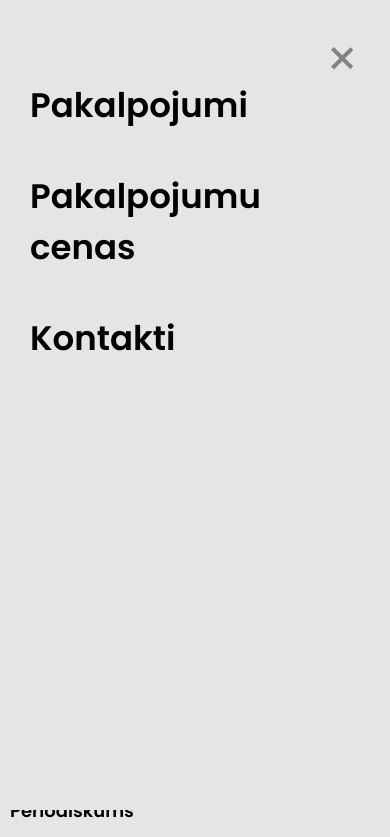
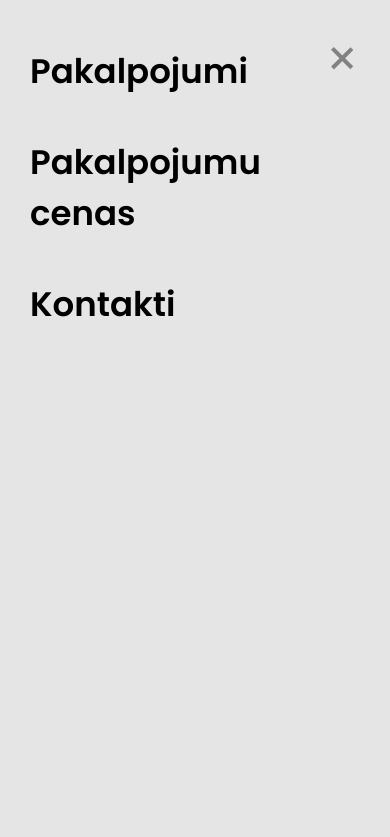
Before and after one commit to EdgarK333/test2, a plain HTML site: page index.html in a window 390 px wide. Both pictures are taken after a click on the button 337 px from the left and 59 px from the top of the page. Shown: the top 837 px of the page. Drawn offline with nearby package versions, Linux system fonts and the light colour scheme.

Commit message:
Add files via upload

```diff
--- a/media.css
+++ b/media.css
@@ -11,9 +11,6 @@
     right: 30px;
   }
 
-  .nav-button {
-    position: fixed;
-  }
 
   .nav.open .nav-list {
     position: fixed;
@@ -29,6 +26,9 @@
     font-size: 34px;
     font-weight: 600;
     z-index: 1;
+    height: 100vh;
+    overflow: hidden;
+
   }
 
   .nav-link {
--- a/style.css
+++ b/style.css
@@ -33,12 +33,12 @@ body {
   margin-bottom: 76px;
 }
 
-
 .nav-list {
   display: flex;
   font-size: 15px;
   font-weight: 500;
   column-gap: 50px;
+  margin: 0;
 }
 
 .nav-link {
```
